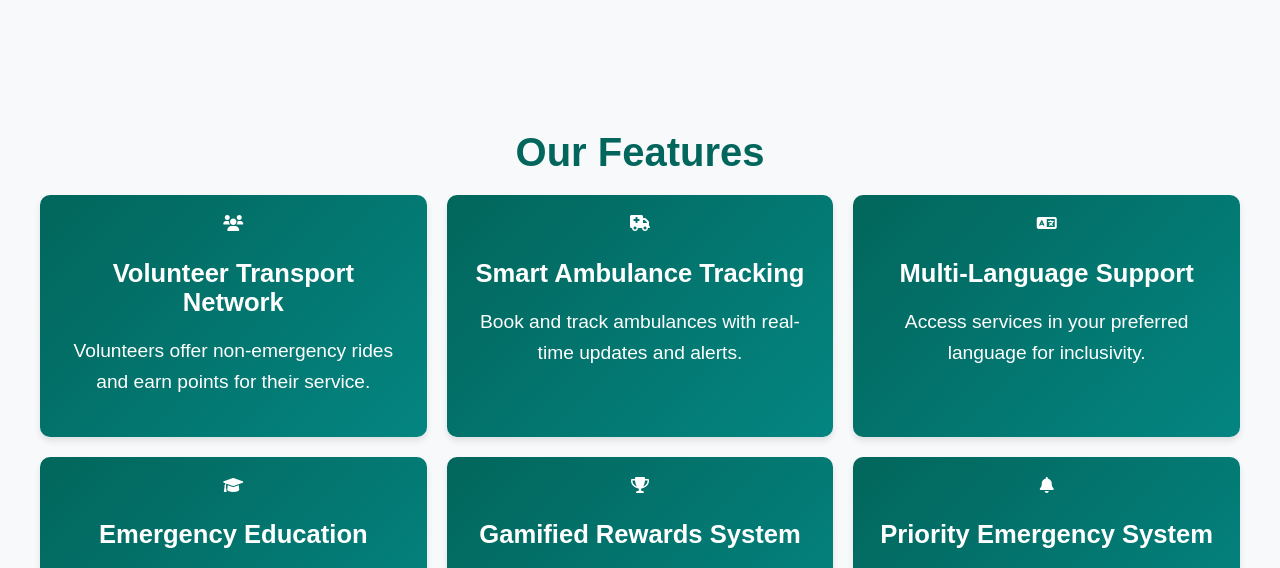
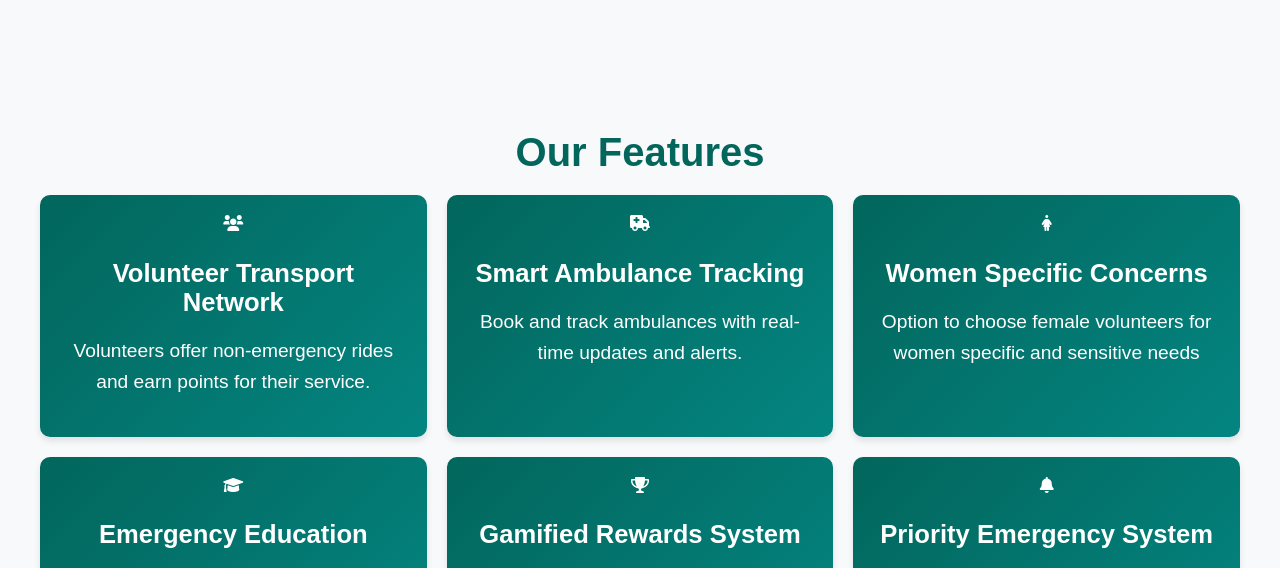
Before and after one commit to aryandas2911/SwasthSetu, a plain HTML site: page index.html in a window 1280 px wide. Shown: the part 629-1197 px from the top of the page. Drawn offline with Linux system fonts and the light colour scheme.

Commit message:
Website Completed

```diff
--- a/index.html
+++ b/index.html
@@ -90,9 +90,12 @@
           <p>Book and track ambulances with real-time updates and alerts.</p>
         </div>
         <div class="feature-item">
-          <i class="fas fa-language"></i>
-          <h3>Multi-Language Support</h3>
-          <p>Access services in your preferred language for inclusivity.</p>
+          <i class="fas fa-person-dress"></i>
+          <h3>Women Specific Concerns</h3>
+          <p>
+            Option to choose female volunteers for women specific and sensitive
+            needs
+          </p>
         </div>
         <div class="feature-item">
           <i class="fas fa-graduation-cap"></i>
```
